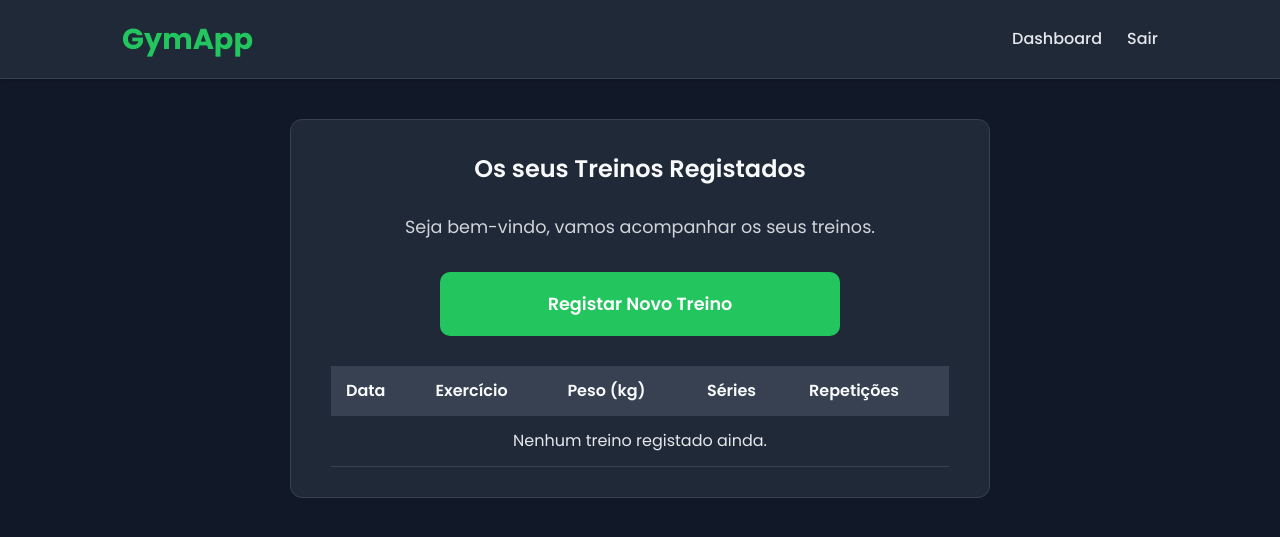
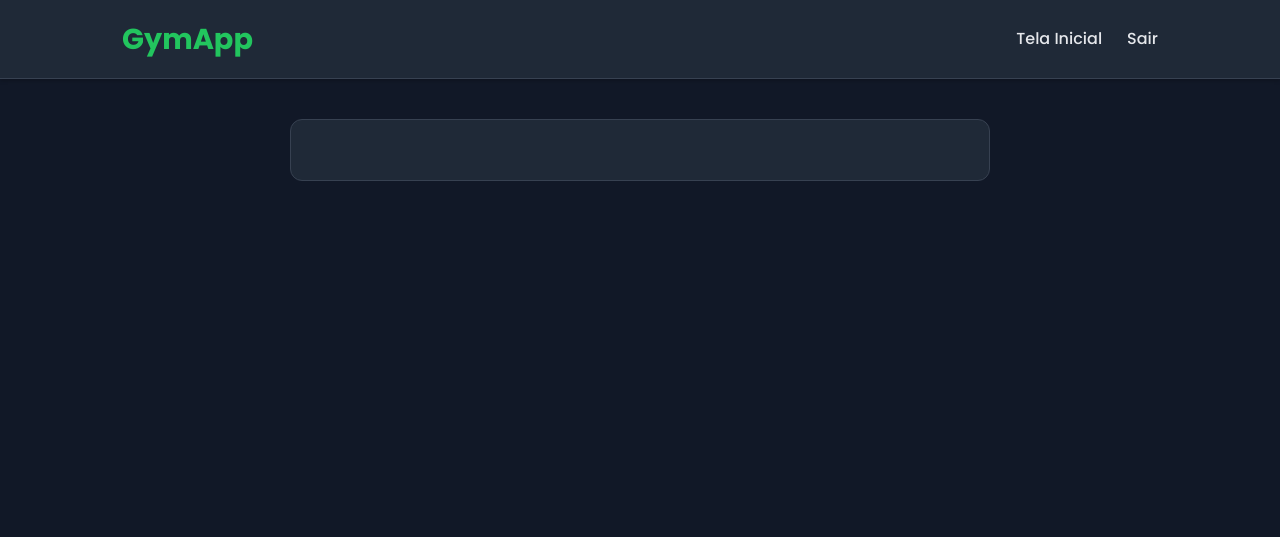
Before and after one commit to dfLeandro28/webapp-treino2, a Flask app: template templates/dashboard.html in a window 1280 px wide. Shown: the top 537 px of the page. Run offline with Flask 3, Linux system fonts and the light colour scheme; the template is opened without the code that fills it, so the values that code supplies are empty; some libraries are stand-ins or nearby versions.

Commit message:
Update dashboard.html

```diff
--- a/templates/dashboard.html
+++ b/templates/dashboard.html
@@ -1,40 +1,44 @@
-{% extends 'base.html' %}
+<!DOCTYPE html>
+<html lang="pt-br">
+<head>
+    <meta charset="UTF-8">
+    <meta name="viewport" content="width=device-width, initial-scale=1.0">
+    <title>{% block title %}App de Treino{% endblock %}</title>
 
-{% block title %}Tela Inicial{% endblock %}
+    <!-- Links para importar a fonte Poppins -->
+    <link rel="preconnect" href="https://fonts.googleapis.com">
+    <link rel="preconnect" href="https://fonts.gstatic.com" crossorigin>
+    <link href="https://fonts.googleapis.com/css2?family=Poppins:wght@400;500;600;700&display=swap" rel="stylesheet">
 
-{% block content %}
-    <h2>Os seus Treinos Registados</h2>
+    <!-- Ligação para a sua folha de estilos -->
+    <link rel="stylesheet" href="{{ url_for('static', filename='css/style.css') }}">
+</head>
+<body>
 
-    <!-- Fraseologia alterada -->
-    <p style="text-align: center; font-size: 1.1rem; color: #d1d5db;">Seja bem-vindo, vamos acompanhar os seus treinos.</p>
+    <header>
+        <nav>
+            <h1><a href="{{ url_for('dashboard') }}">GymApp</a></h1>
+            <ul>
+                <!-- Fraseologia do menu alterada -->
+                <li><a href="{{ url_for('dashboard') }}">Tela Inicial</a></li>
+                <li><a href="{{ url_for('logout') }}">Sair</a></li>
+            </ul>
+        </nav>
+    </header>
 
-    <!-- Botão de Registar Treino agora é maior e mais destacado -->
-    <a href="{{ url_for('adicionar_treino') }}" class="cta-button">Registar Novo Treino</a>
+    <main class="container">
+        <!-- Bloco para exibir mensagens de feedback (flash) -->
+        {% with messages = get_flashed_messages(with_categories=true) %}
+            {% if messages %}
+                {% for category, message in messages %}
+                    <div class="flash-message flash-{{ category }}">{{ message }}</div>
+                {% endfor %}
+            {% endif %}
+        {% endwith %}
 
-    <table>
-        <thead>
-            <tr>
-                <th>Data</th>
-                <th>Exercício</th>
-                <th>Peso (kg)</th>
-                <th>Séries</th>
-                <th>Repetições</th>
-            </tr>
-        </thead>
-        <tbody>
-            {% for treino in treinos %}
-            <tr>
-                <td>{{ treino.data_treino.strftime('%d/%m/%Y') }}</td>
-                <td>{{ treino.nome_exercicio }}</td>
-                <td>{{ treino.peso_levantado_kg }}</td>
-                <td>{{ treino.series }}</td>
-                <td>{{ treino.repeticoes }}</td>
-            </tr>
-            {% else %}
-            <tr>
-                <td colspan="5" style="text-align: center;">Nenhum treino registado ainda.</td>
-            </tr>
-            {% endfor %}
-        </tbody>
-    </table>
-{% endblock %}
+        <!-- O conteúdo específico de cada página será injetado aqui -->
+        {% block content %}{% endblock %}
+    </main>
+
+</body>
+</html>
```
